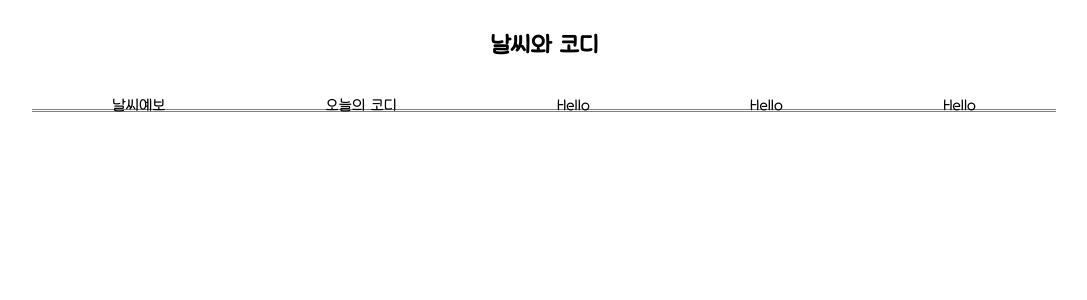
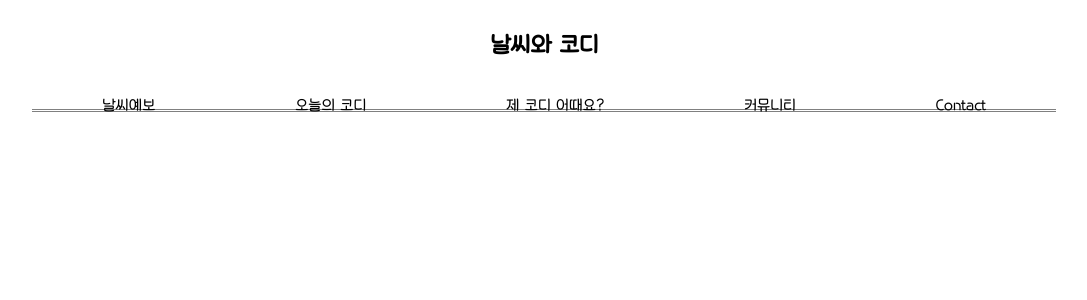
Before and after one commit to Hospiea/front, a Next.js app: page / in a window 1280 px wide. Shown: the top 300 px of the page, without its empty margins (96-1183 px from the left). Built offline with nearby package versions, Linux system fonts and the light colour scheme.

Commit message:
Update nav.tsx

```diff
--- a/src/components/main/nav.tsx
+++ b/src/components/main/nav.tsx
@@ -8,9 +8,9 @@ const Nav = () => {
         <div className={styles.container}>
             <Link className="link" href="">날씨예보</Link>
             <Link className="link" href="">오늘의 코디</Link>
-            <Link className="link" href="">Hello</Link>
-            <Link className="link" href="">Hello</Link>
-            <Link className="link" href="">Hello</Link>
+            <Link className="link" href="">제 코디 어때요?</Link>
+            <Link className="link" href="">커뮤니티</Link>
+            <Link className="link" href="">Contact</Link>
         </div>
     )
 }
```
